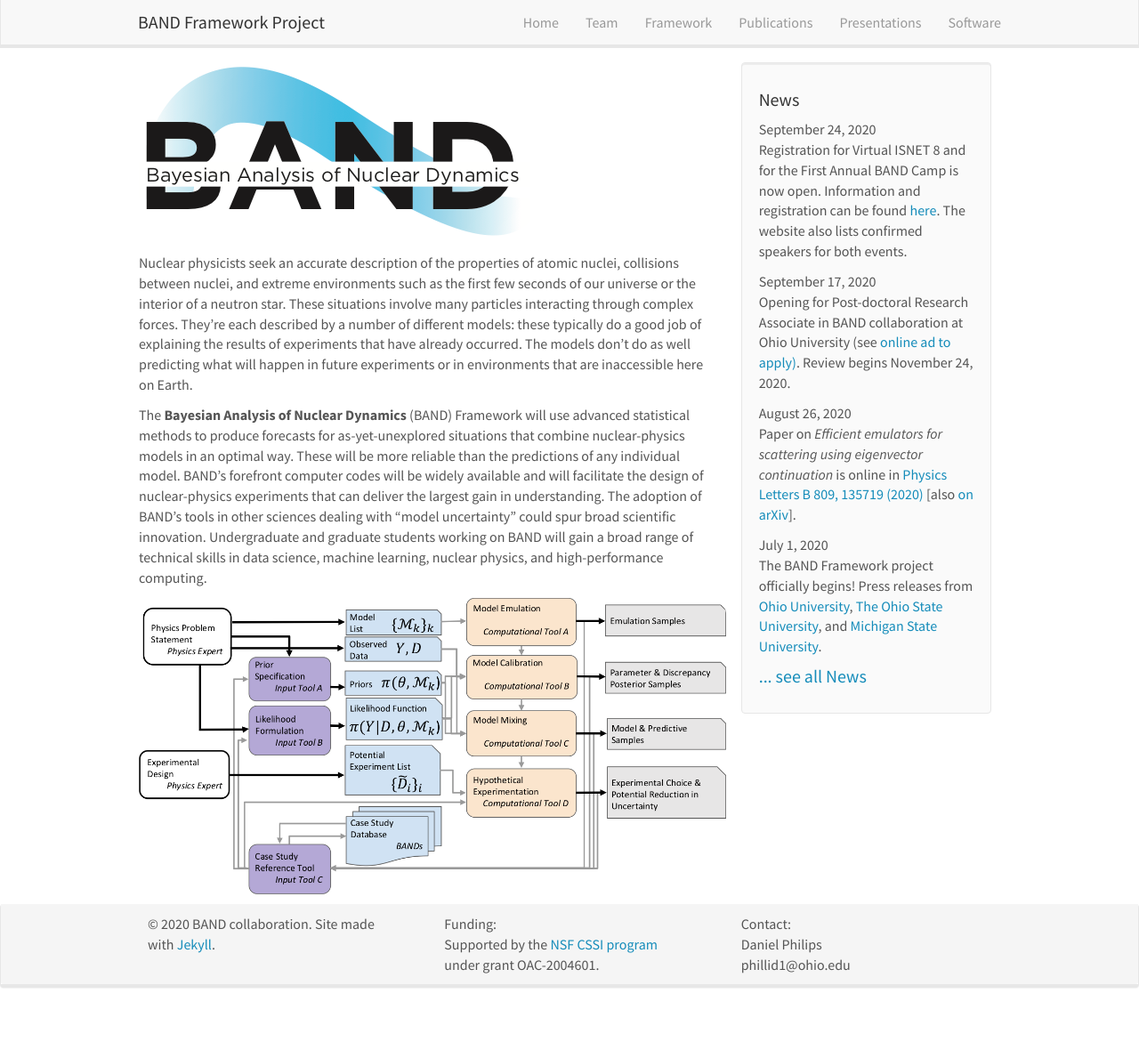
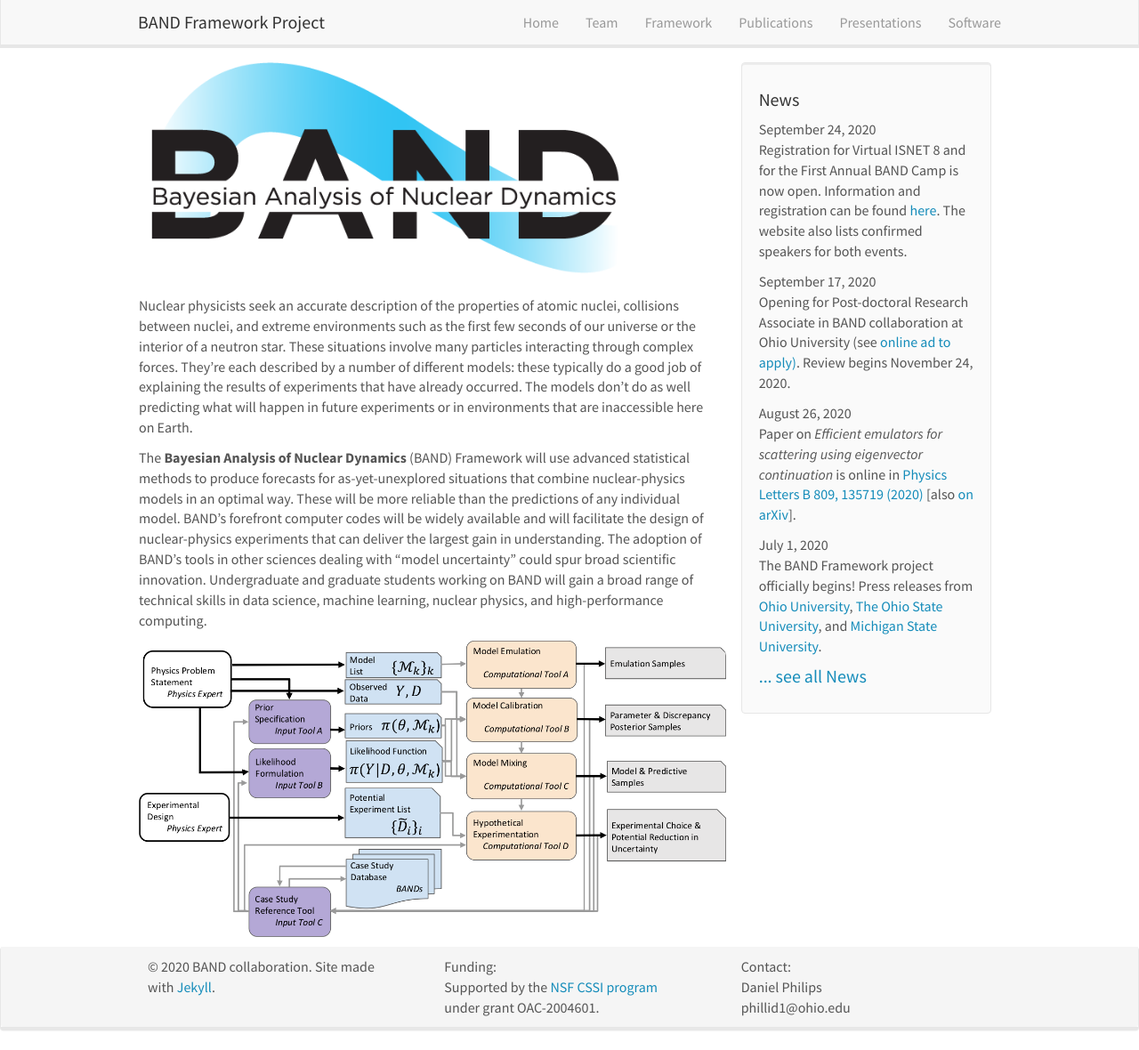
Before and after one commit to bandframework/bandframework.github.io, a Jekyll site: the page built from _pages/home.md, in a window 1280 px wide and 1180 px high. Shown: the whole window at 89% size. Built offline with Jekyll 4.4.1, drawn with Linux system fonts in a browser that asks for light colours; nearby versions of some CDN libraries.

Commit message:
switched to v2 of logo with aligned text (s with BAND) and new png

```diff
--- a/_pages/home.md
+++ b/_pages/home.md
@@ -7,8 +7,14 @@ permalink: /
 ---
 
 <figure class="fourth" style="text-align:left">
-  <img src="{{ site.url }}{{ site.baseurl }}/images/logopic/BAND_logo_v1.png" style="width: 440px">
+  <img src="{{ site.url }}{{ site.baseurl }}/images/logopic/BAND_logo_v2.png" style="width: 580px">
 </figure>
+
+<!--
+<figure class="fourth" style="text-align:left">
+  <img src="{{ site.url }}{{ site.baseurl }}/images/logopic/BAND_logo_v2.png" style="width: 440px">
+</figure>
+-->
 
 <!--
 <figure class="fourth" style="text-align:center">
```
Also changed, not shown: images/logopic/BAND_logo_v2.png (added).
